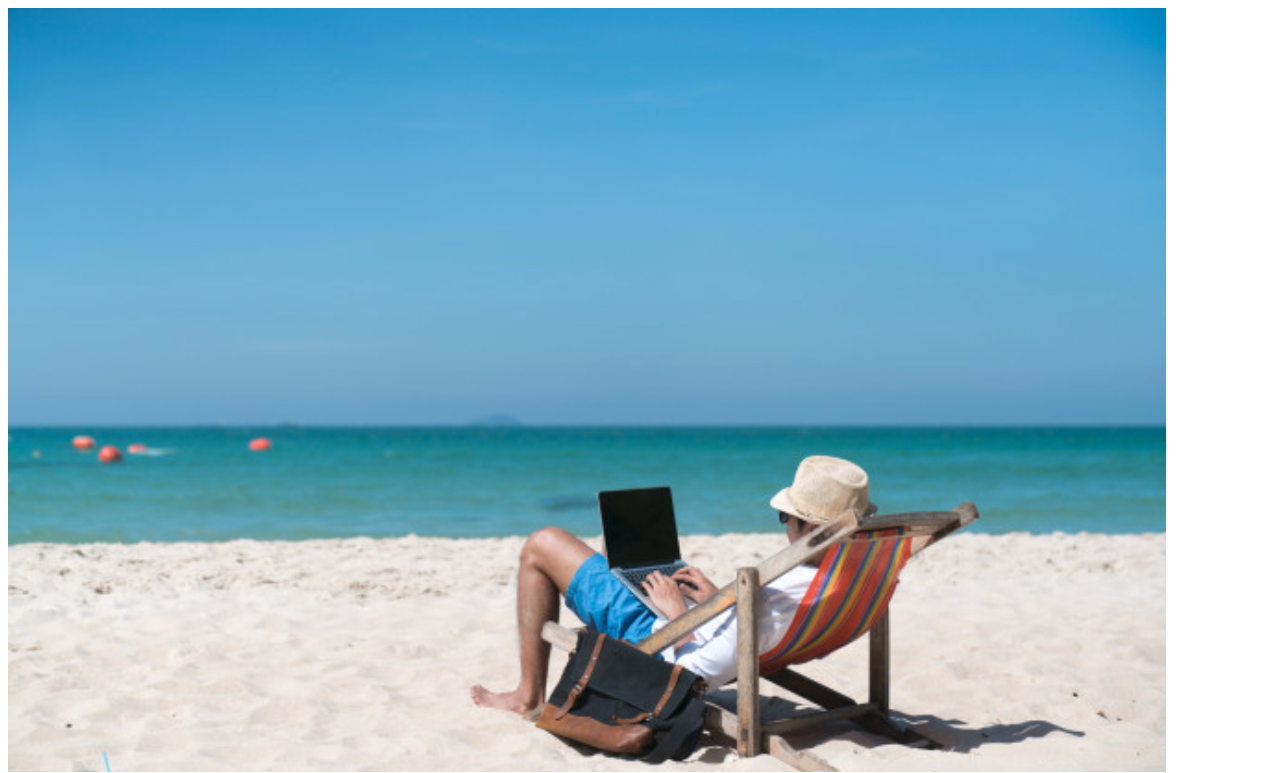
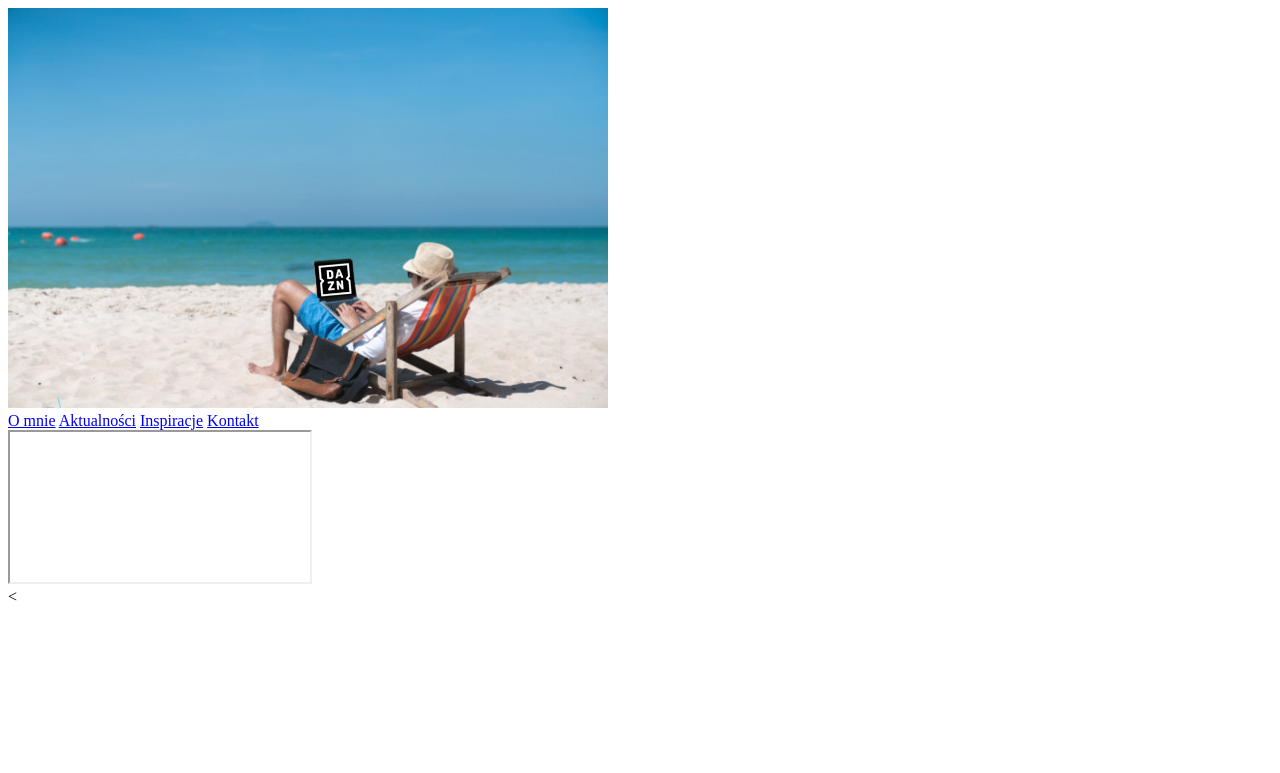
Before and after one commit to ludys1/html1, a plain HTML site: page index.html in a window 1280 px wide. Shown: the top 773 px of the page. Drawn offline with Linux system fonts and the light colour scheme.

Commit message:
obrobione foto

```diff
--- a/index.html
+++ b/index.html
@@ -11,11 +11,15 @@
   <body>
     <div id="wrapper">
       <header>
-        <img src="programista2.jpg" alt="programista - header">
+        <img src="programista2.png" alt="Image" height="400" width="600" alt="programista - header">
 
       </header>
 
       <nav>
+        <a class="menu active" href="#">O mnie</a>
+          <a class="menu active" href="#">Aktualności</a>
+            <a class="menu active" href="#">Inspiracje</a>
+              <a class="menu active" href="#">Kontakt</a>
 
       </nav>
 
```
Also changed, not shown: programista2.jpg (deleted), programista2.png (added), 1 other file.
